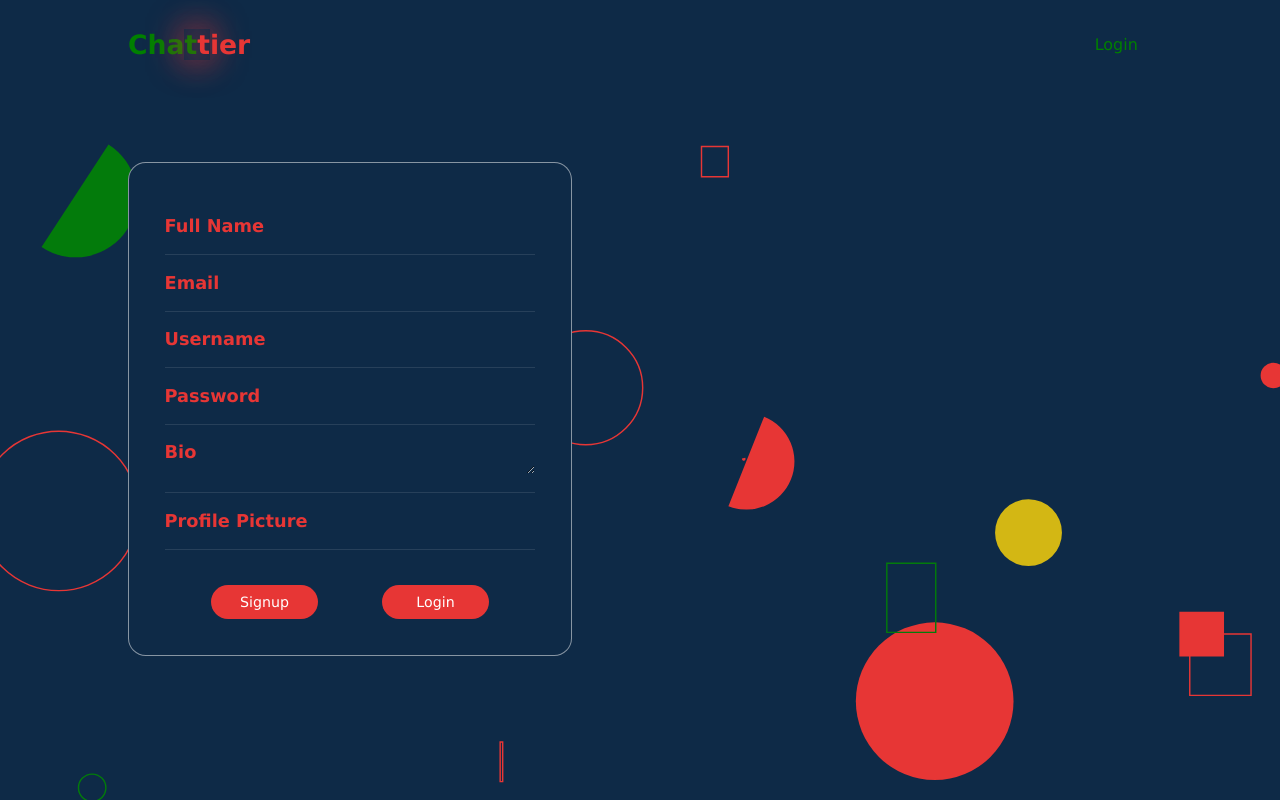
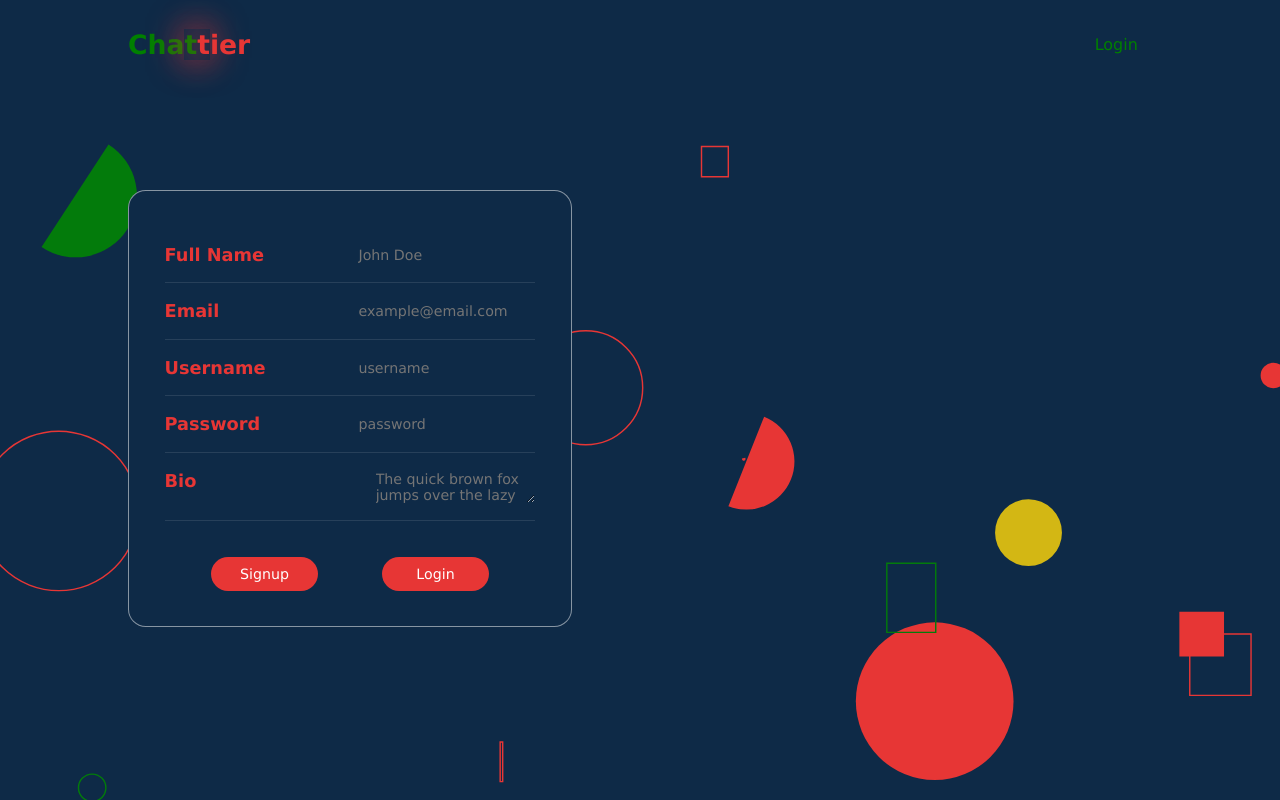
Before and after one commit to vincexiv/chat-app, a React (Create React App) app: page /signup in a window 1280 px wide. Built offline with nearby package versions, Linux system fonts and the light colour scheme.

Commit message:
Show user the location of inputs
Lots of padding in the input fields, good to let user know where they
need to click on so they can add their input

```diff
--- a/src/components/Login.js
+++ b/src/components/Login.js
@@ -78,6 +78,7 @@ function Login() {
                             name="username"
                             value={userInfo.username}
                             onChange={handleInputChange}
+                            placeholder="enter username"
                             required />
                     </div>
 
@@ -88,6 +89,7 @@ function Login() {
                             name="password"
                             value={userInfo.password}
                             onChange={handleInputChange}
+                            placeholder="enter password"
                             required />
                     </div>
 
--- a/src/components/Signup.js
+++ b/src/components/Signup.js
@@ -84,6 +84,7 @@ function Signup(){
                             // placeholder="John Doe"
                             value={userInfo.full_name}
                             onChange={handleInputChange}
+                            placeholder="John Doe"
                             required/>
                     </div>
 
@@ -95,6 +96,7 @@ function Signup(){
                             // placeholder="johndoe@example.com"
                             value={userInfo.email}
                             onChange={handleInputChange}
+                            placeholder="example@email.com"
                             required />
                     </div>
 
@@ -106,6 +108,7 @@ function Signup(){
                             // placeholder="johndoe"
                             value={userInfo.username}
                             onChange={handleInputChange}
+                            placeholder="username"
                             required />
                     </div>
 
@@ -116,6 +119,7 @@ function Signup(){
                             name="password"
                             value={userInfo.password}
                             onChange={handleInputChange}
+                            placeholder="password"
                             required />
                     </div>
 
@@ -125,17 +129,19 @@ function Signup(){
                             name="bio"
                             // placeholder="Here for a good time"
                             onChange={handleInputChange}
-                            value={userInfo.bio} />
+                            value={userInfo.bio}
+                            placeholder="The quick brown fox jumps over the lazy white dog"
+                            />
                     </div>
 
-                    <div className="input">
+                    {/* <div className="input">
                         <label htmlFor="profile_picture">Profile Picture</label>
                         <input
                             type="text"
                             name="profile_picture"
                             onChange={handleInputChange}
                             value={userInfo.profile_picture} />
-                    </div>
+                    </div> */}
 
                     <div className="buttons">
                         <button className="btn">{submitting? "Signing You Up..." : "Signup"}</button>
```
